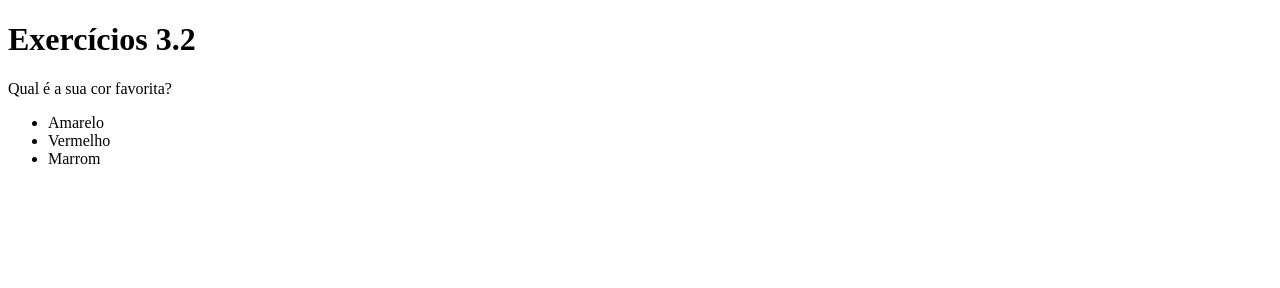
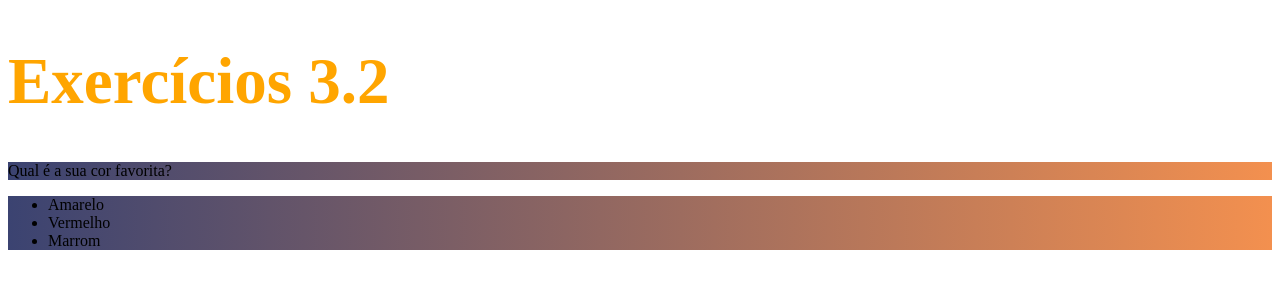
Before and after one commit to alanctnk/trybe_exercises, a plain HTML site: page bloco_3/dia_2/index.html in a window 1280 px wide. Drawn offline with Linux system fonts and the light colour scheme.

Commit message:
adicionei as classes css do exercício

```diff
--- a/bloco_3/dia_2/index.html
+++ b/bloco_3/dia_2/index.html
@@ -4,13 +4,26 @@
     <meta charset="UTF-8">
     <title>HTML</title>
     <style>
+        h1 {
+            font-size: 65px;
+            color: orange;
+        }
 
+        ul {
+            background-color: grey;
+        }
+
+        .dawn {
+            background: #F3904F;
+            background: -webkit-linear-gradient(to right, #3B4371, #F3904F);
+            background: linear-gradient(to right, #3B4371, #F3904F);
+        }
     </style>
   </head>
   <body>
     <h1>Exercícios 3.2</h1>
-    <p>Qual é a sua cor favorita?</p>
-    <ul>
+    <p class="dawn">Qual é a sua cor favorita?</p>
+    <ul class="dawn">
       <li>Amarelo</li>
       <li>Vermelho</li>
       <li>Marrom</li>
```
